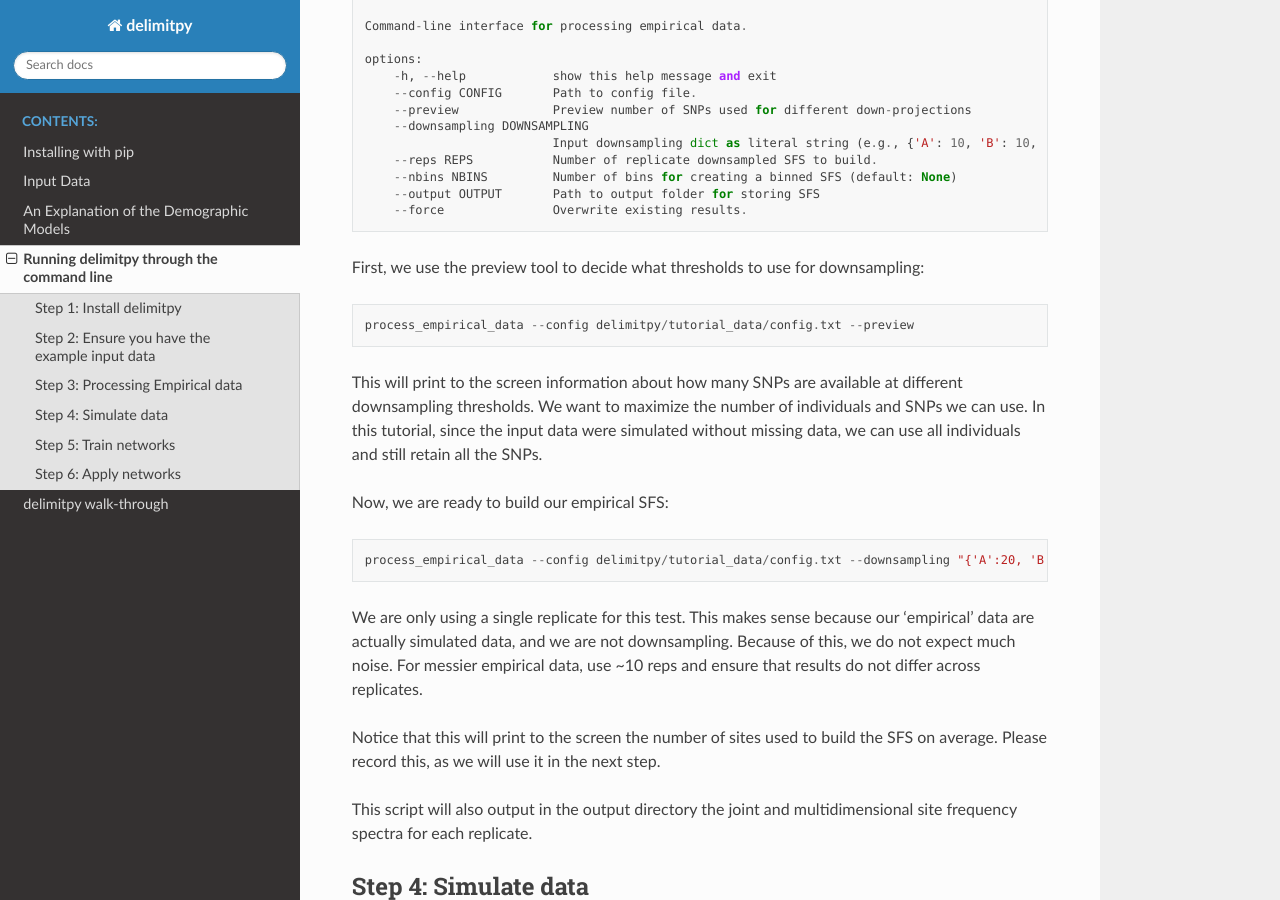
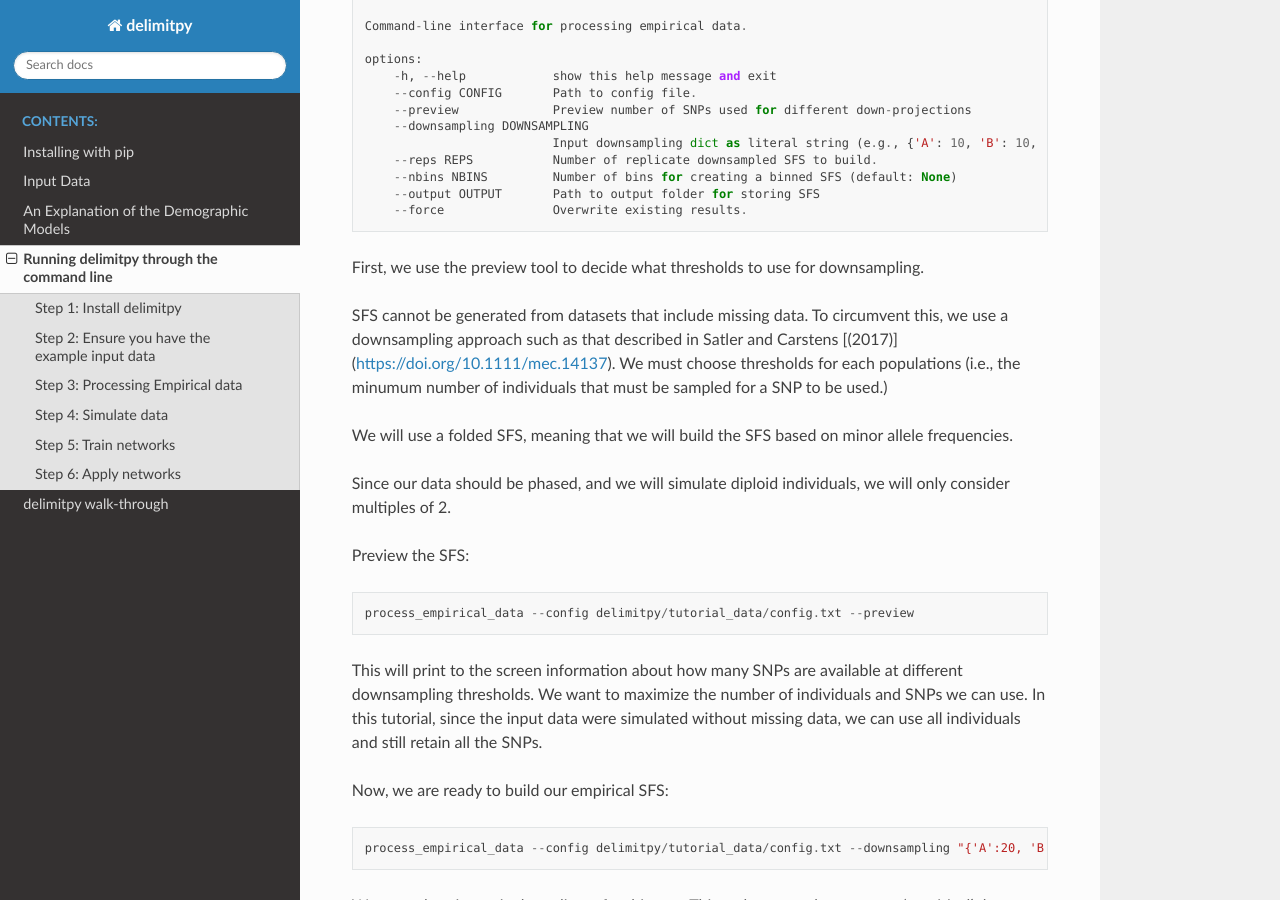
Before and after one commit to SmithLabBio/popai, a Sphinx documentation site: the page built from docs/usage/cli_tutorial.rst, in a window 1280 px wide and 900 px high, scrolled down 834 px. Built offline with Sphinx 7.4.7 and the Read the Docs theme 2.0.0, drawn with Linux system fonts in a browser that asks for light colours.

Commit message:
updating tutorials

```diff
--- a/docs/usage/cli_tutorial.rst
+++ b/docs/usage/cli_tutorial.rst
@@ -46,7 +46,16 @@ The command line tool *process_empirical_data* can be used to process empirical
         --output OUTPUT       Path to output folder for storing SFS
         --force               Overwrite existing results.
 
-First, we use the preview tool to decide what thresholds to use for downsampling:
+First, we use the preview tool to decide what thresholds to use for downsampling.
+
+SFS cannot be generated from datasets that include missing data. To circumvent this, we use a downsampling approach such as that described in Satler and Carstens [(2017)](https://doi.org/10.1111/mec.14137). We must choose thresholds for each populations (i.e., the minumum number of individuals that must be sampled for a SNP to be used.)
+
+We will use a folded SFS, meaning that we will build the SFS based on minor allele frequencies.
+
+Since our data should be phased, and we will simulate diploid individuals, we will only consider multiples of 2.
+
+Preview the SFS:
+
 
 .. code-block:: python
 
```
Also changed, not shown: docs/input_files/config.txt (added, +21 -0 lines), docs/notebooks/delimitpy_walkthrough.ipynb.
